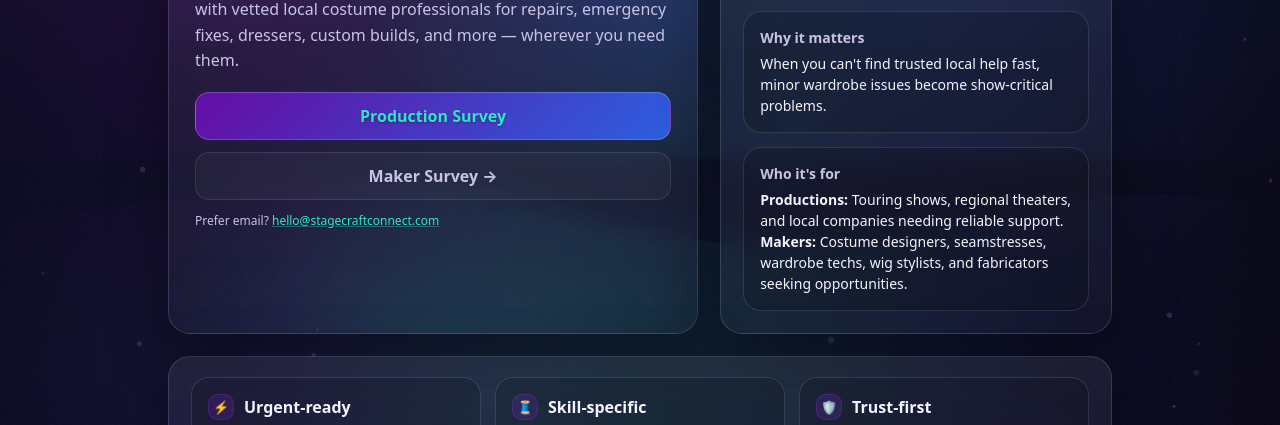
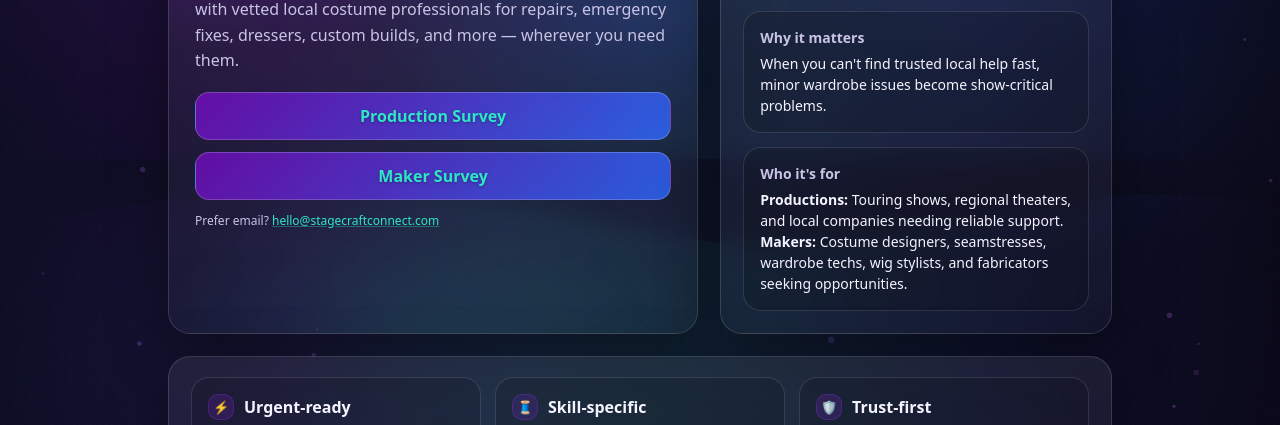
Before and after one commit to sergeevaleeza/stagecraftconnect, a plain HTML site: page index.html in a window 1280 px wide. Shown: the part 313-738 px from the top of the page. Drawn offline with Linux system fonts and the light colour scheme; animation ran at ten frames a second.

Commit message:
Update Maker Survey link and button style

```diff
--- a/index.html
+++ b/index.html
@@ -421,8 +421,12 @@
              aria-label="Take the production survey - opens in new tab">
             Production Survey
           </a>
-          <a class="btn btn-secondary" href="MAKER_SURVEY_URL" target="_blank" rel="noopener">
-            Maker Survey →
+          <a class="btn btn-primary"
+            href="https://forms.gle/9s8nBzphRafrz8BJ6"
+            target="_blank"
+            rel="noopener"
+            aria-label="Take the maker survey - opens in new tab">
+            Maker Survey
           </a>
         </div>
 
```
